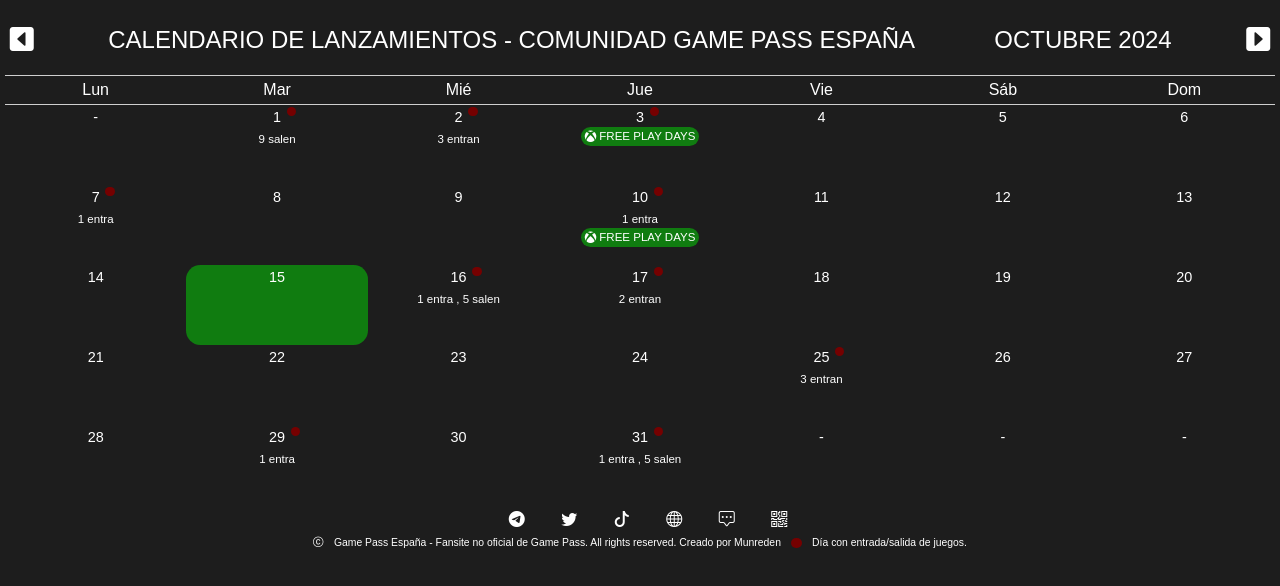
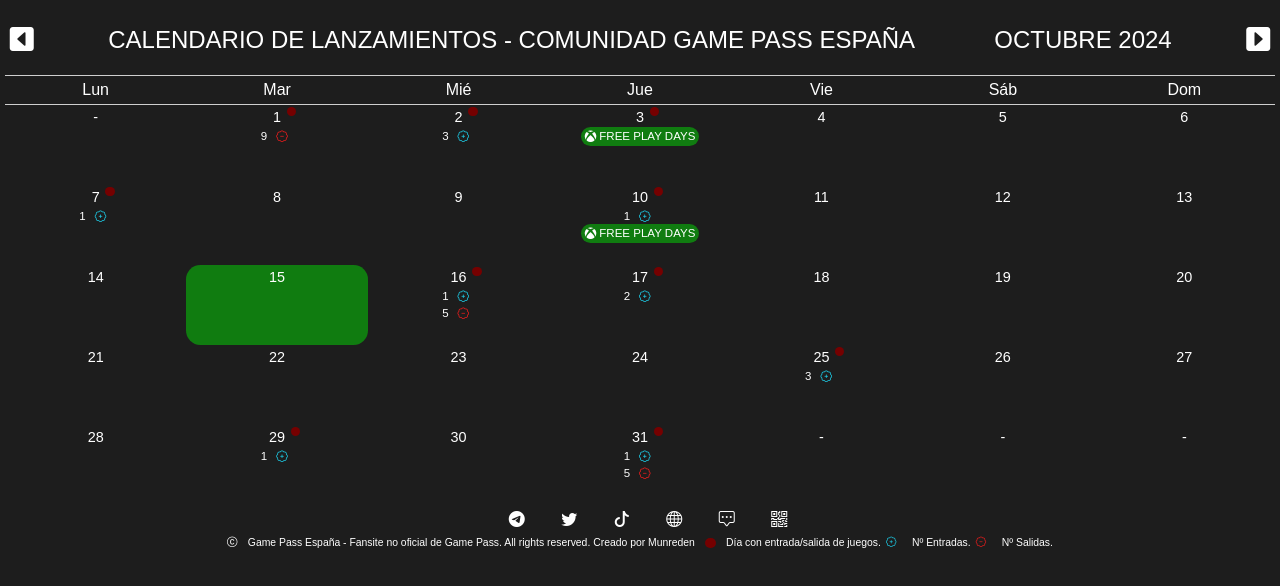
Before and after one commit to munreden/comunidadGamePassES, a plain HTML site: page releasesCalendar/index.html in a window 1280 px wide. Drawn offline with nearby package versions, Linux system fonts and the light colour scheme; a web font is replaced by a local one.

Commit message:
Added badges

```diff
--- a/releasesCalendar/index.html
+++ b/releasesCalendar/index.html
@@ -47,7 +47,7 @@
         </a>
       </div>
       <div class="footer">
-        <i class="bi bi-c-circle"></i>Game Pass España - Fansite no oficial de Game Pass. All rights reserved. Creado por Munreden<span class="new-games-badge-footer"></span> Día con entrada/salida de juegos.
+        <i class="bi bi-c-circle"></i>Game Pass España - Fansite no oficial de Game Pass. All rights reserved. Creado por Munreden<span class="new-games-badge-footer"></span> Día con entrada/salida de juegos. <i class="bi bi-patch-plus"></i> Nº Entradas.   <i class="bi bi-patch-minus"></i> Nº Salidas.
       </div>
     </div>
     <!-- Modal -->
--- a/utils/css/calendar.css
+++ b/utils/css/calendar.css
@@ -37,6 +37,8 @@
   --color-calendar-background: #1d1d1d;
   --color-active-day: #107c10;
   --color-new-games-badge: #750000;
+  --color-leaving-games-badge: #f21d1d;
+  --color-releasing-games-badge: #1dd4f0;
 }
 
 /* Global Styles */
@@ -136,6 +138,16 @@ body {
 .new-games-title {
   font-size: var(--font-size-new-games-title);
   text-align: center;
+}
+
+.bi-patch-plus::before{
+  margin: 0.2em 0.5em;
+  color: var(--color-releasing-games-badge)!important;
+}
+
+.bi-patch-minus::before{
+  margin: 0.2em 0.5em;
+  color: var(--color-leaving-games-badge)!important;
 }
 
 .xfpd{
--- a/utils/js/calendar.js
+++ b/utils/js/calendar.js
@@ -130,9 +130,8 @@ document.addEventListener("DOMContentLoaded", async function() {
         <span class="new-games-badge"></span>
         <div>
           <span class="new-games-title">
-            ${gamesForThisDay.length > 0 ? `${gamesForThisDay.length} ${gamesForThisDay.length > 1 ? ' entran' : ' entra'}` : ''}
-            ${gamesForThisDay.length > 0 && gamesLeavingThisDay.length > 0 ? ', ' : ''}
-            ${gamesLeavingThisDay.length > 0 ? `${gamesLeavingThisDay.length} ${gamesLeavingThisDay.length > 1 ? ' salen' : ' sale'}` : ''}
+            ${gamesForThisDay.length > 0 ? `<div>${gamesForThisDay.length} <i class="bi bi-patch-plus"></i></div>` : ''}
+            ${gamesLeavingThisDay.length > 0 ? `<div>${gamesLeavingThisDay.length} <i class="bi bi-patch-minus"></i></div>` : ''}
             ${freePlayDaysForThisDay.length > 0 ? (gamesForThisDay.length > 0 || gamesLeavingThisDay.length > 0 ? ' ' : '') + '<div><span class="xfpd"><i class="bi bi-xbox"></i> FREE PLAY DAYS</span></div>' : ''}
           </span>
         </div>`;
@@ -165,10 +164,10 @@ document.addEventListener("DOMContentLoaded", async function() {
 
             let modalContent = '<div class="games-container">';
             if (gamesForThisDay.length > 0) {
-              modalContent += `<h3>ENTRAN</h3>${generateGamesEntry(gamesForThisDay)}`;
+              modalContent += `<h3>ENTRAN <i class="bi bi-patch-plus"></i></h3>${generateGamesEntry(gamesForThisDay)}`;
             }
             if (gamesLeavingThisDay.length > 0) {
-              modalContent += `<h3>SALEN</h3>${generateGamesEntry(gamesLeavingThisDay)}`;
+              modalContent += `<h3>SALEN <i class="bi bi-patch-minus"></i></h3>${generateGamesEntry(gamesLeavingThisDay)}`;
             }
             if (freePlayDaysForThisDay.length > 0) {
               const freePlayDateLeaving = freePlayDaysForThisDay[0].dateLeaving;
```
